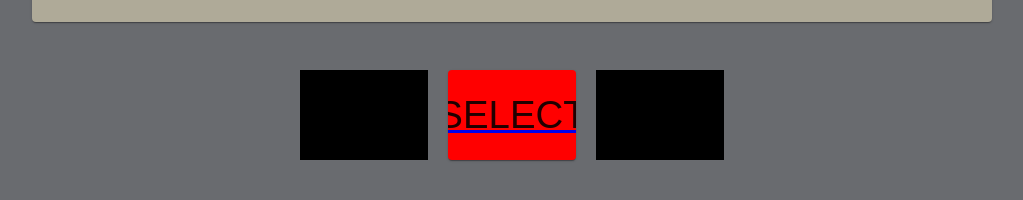
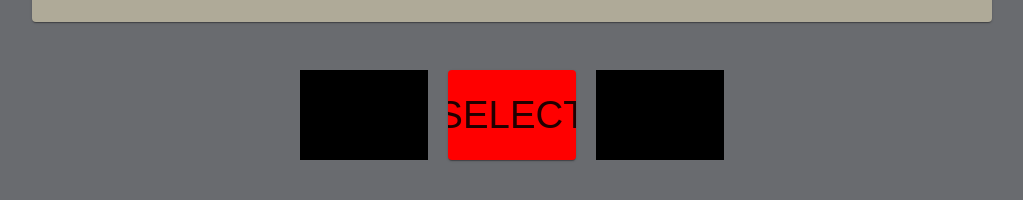
Before and after one commit to npratt06/portfolio-site, a React (Create React App) app: page / in a window 1280 px wide. Shown: the part 346-546 px from the top of the page, without its empty margins (128-1151 px from the left). Built offline with nearby package versions, Linux system fonts and the light colour scheme.

Commit message:
unformat link css added

```diff
--- a/src/components/Navigation/NavLR/NavLR.tsx
+++ b/src/components/Navigation/NavLR/NavLR.tsx
@@ -6,6 +6,7 @@ import { getCurrentPageInfo } from '../../../utils/NavUtils';
 import { selectBtnStyle, selectBtnTextStyle, lrStyle } from './NavLR.const';
 import { NavigateLRProps, NavigateLRState } from './NavLR.interface';
 import { MyPages } from '../NavDisplay/NavDisplay.const';
+import { unformatLink } from '../../../globalCSS';
 
 export default class NavigateLR extends Component<NavigateLRProps, NavigateLRState> {
     handleClickLeft: MouseEventHandler<HTMLDivElement>;
@@ -40,15 +41,15 @@ export default class NavigateLR extends Component<NavigateLRProps, NavigateLRSta
         return (
             <div>
                 <Box sx={{display: 'flex'}}>
-                    <Box sx={lrStyle} onClick={this.handleClickLeft}></Box>
-                    <Link to={this.state.linkPath}>
+                    <Box sx={lrStyle} onClick={this.handleClickLeft} />
+                    <Link to={this.state.linkPath} style={unformatLink}>
                         <Card sx={selectBtnStyle}>
                             <Box sx={selectBtnTextStyle}>
                                 SELECT
                             </Box>
                         </Card>
                     </Link>
-                    <Box sx={lrStyle} onClick={this.handleClickRight}></Box>
+                    <Box sx={lrStyle} onClick={this.handleClickRight} />
                 </Box>
             </div>
         )
--- a/src/globalCSS.tsx
+++ b/src/globalCSS.tsx
@@ -1,3 +1,11 @@
 export const textFontStyle: React.CSSProperties = {
     fontFamily: 'Marker Felt, fantasy'
 };
+
+export const unformatLink: React.CSSProperties = {
+    textDecoration: 'none',
+    userSelect: 'none',
+    msUserSelect: 'none',
+    WebkitUserSelect: 'none',
+    MozUserSelect: 'none'
+};
```
